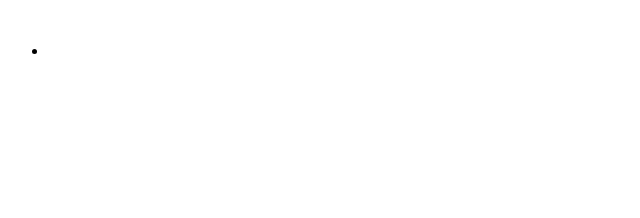
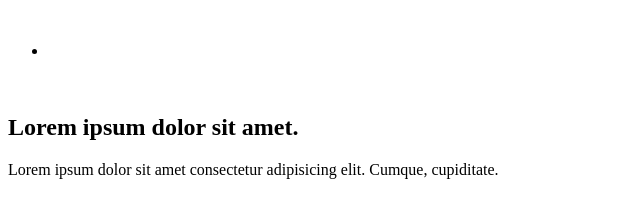
Before and after one commit to muhammadumar-rahmonov/test, a plain HTML site: page index.html in a window 1280 px wide. Shown: the whole page, without its empty margins (0-640 px from the left). Drawn offline with Linux system fonts and the light colour scheme.

Commit message:
add hero

```diff
--- a/index.html
+++ b/index.html
@@ -1,11 +1,13 @@
 <!DOCTYPE html>
 <html lang="en">
+
 <head>
     <meta charset="UTF-8">
     <meta name="viewport" content="width=device-width, initial-scale=1.0">
     <link rel="stylesheet" href="./css/main.css">
     <title>Document</title>
 </head>
+
 <body>
 
     <header>
@@ -20,5 +22,14 @@
         </div>
     </header>
 
+    <section class="hero">
+        <img src="" alt="">
+        <div>
+            <h1>Lorem ipsum dolor sit amet.</h1>
+            <p>Lorem ipsum dolor sit amet consectetur adipisicing elit. Cumque, cupiditate.</p>
+        </div>
+    </section>
+
 </body>
+
 </html>
```
